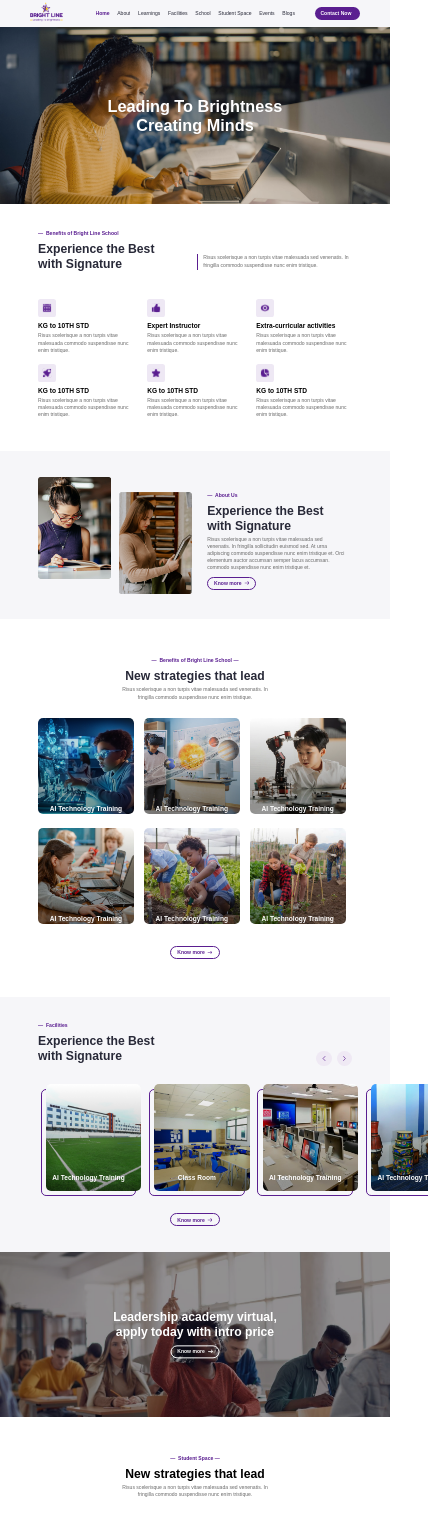
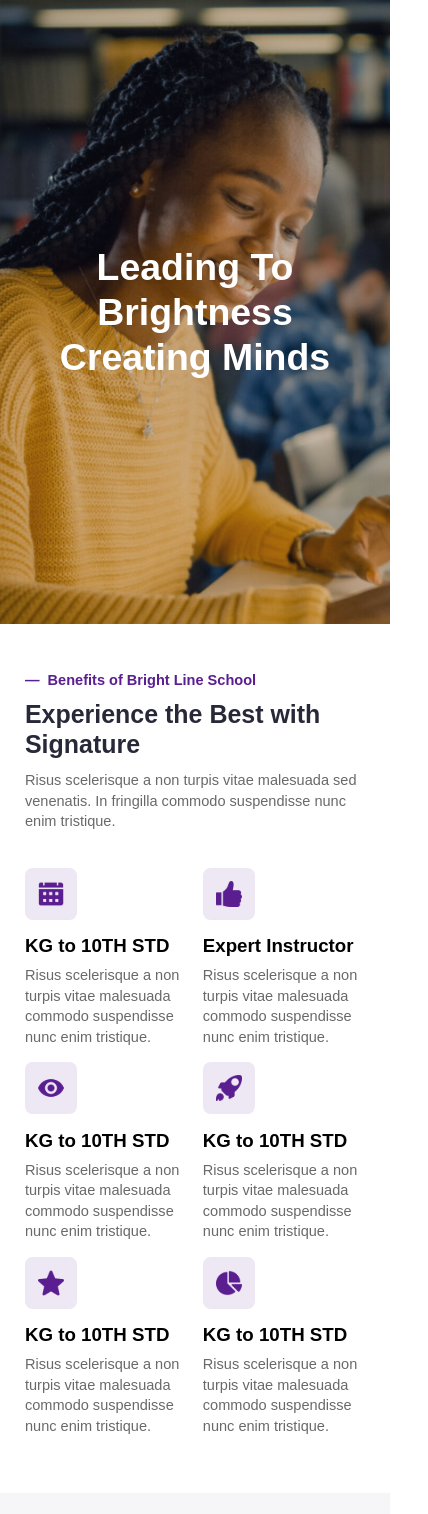
Before and after one commit to lazim-mv/brightLine, a Next.js app: page / in a window 390 px wide. Shown: the top 1514 px of the page, 428 px wide, since content can reach past the window. Built offline with nearby package versions, Linux system fonts and the light colour scheme.

Commit message:
0.0.3 mobileResponsive

```diff
--- a/src/app/Contents.js
+++ b/src/app/Contents.js
@@ -13,7 +13,7 @@ const container2Data = [
   },
   {
     img: "/Container2/3.svg",
-    title: "Extra-curricular activities",
+    title: "KG to 10TH STD",
     description:
       "Risus scelerisque a non turpis vitae malesuada commodo suspendisse nunc enim tristique.",
   },
--- a/src/app/components/ContactBanner.js
+++ b/src/app/components/ContactBanner.js
@@ -5,6 +5,7 @@ import vector from "../../../public/Container9/1.png";
 import {
   BtnComponent,
   SectionDescription,
+  SectionName,
   SectionTitle,
 } from "./ButtonComponent";
 
@@ -21,6 +22,12 @@ const ContactBanner = () => {
           unoptimized
         />
         <div className=" container9Content absolute">
+        <SectionName
+            sectionText={container9Data.sectionName}
+            dashText={true}
+            color="#fff"
+            textAllign="center"
+        />
           <SectionTitle
             sectionText={container9Data.sectionTitle}
             color="#fff"
--- a/src/app/components/Facilities.js
+++ b/src/app/components/Facilities.js
@@ -4,7 +4,7 @@ import { BtnComponent, SectionName, SectionTitle } from "./ButtonComponent";
 import Image from "next/image";
 import ImageCard from "./ImageCard";
 
-const Facilities = ({ content, extraContent }) => {
+const Facilities = ({ content, extraContent, className }) => {
   console.log(extraContent, "facili");
   const cardData = content.imageCard;
   const [currentIndex, setCurrentIndex] = useState(0);
@@ -34,10 +34,7 @@ const Facilities = ({ content, extraContent }) => {
       <div className="container5" id="container5">
         <div className="topContainer5">
           <div>
-            <SectionName
-              sectionText={content.sectionName}
-              weight="700"
-            />
+            <SectionName sectionText={content.sectionName} weight="700" />
             <SectionTitle
               sectionText={content.sectionTitle}
               color="#282938"
@@ -69,7 +66,14 @@ const Facilities = ({ content, extraContent }) => {
             </div>
           </div>
         </div>
-        <div className="carouselWrapper" style={{height:extraContent ? "29.947916666666668vw" : "28.645833333333332vw"}}>
+        <div
+          className={`${className} carouselWrapper`}
+          style={{
+            height: extraContent
+              ? "29.947916666666668vw"
+              : "28.645833333333332vw",
+          }}
+        >
           <div className="carousel">
             {cardData.map((data, index) => (
               <ImageCard
--- a/src/app/components/Footer.js
+++ b/src/app/components/Footer.js
@@ -1,5 +1,6 @@
 import Image from "next/image";
 import React from "react";
+import { SectionDescription } from "./ButtonComponent";
 
 const Footer = () => {
   return (
@@ -28,7 +29,7 @@ const Footer = () => {
         <div className="footerIconContainer">
           <div>
             <Image
-              src="/footer/Maskgroup.png"
+              src="/Footer/Maskgroup.png"
               width={130}
               height={101}
               alt="ImageHeader"
@@ -44,7 +45,7 @@ const Footer = () => {
         <div className="footerIconContainer">
           <div>
             <Image
-              src="/footer/Maskgroup-1.png"
+              src="/Footer/Maskgroup-1.png"
               width={130}
               height={101}
               alt="ImageHeader"
@@ -60,7 +61,7 @@ const Footer = () => {
         <div className="footerIconContainer">
           <div>
             <Image
-              src="/footer/Maskgroup-2.png"
+              src="/Footer/Maskgroup-2.png"
               width={130}
               height={101}
               alt="ImageHeader"
@@ -81,7 +82,7 @@ const Footer = () => {
         <div className="socialIconsContainer">
           <div className="socialMediaIconContainer">
             <Image
-              src="/footer/1(4).png"
+              src="/Footer/1(4).png"
               width={130}
               height={101}
               alt="ImageHeader"
@@ -93,7 +94,7 @@ const Footer = () => {
           </div>
           <div className="socialMediaIconContainer">
             <Image
-              src="/footer/1(5).png"
+              src="/Footer/1(5).png"
               width={130}
               height={101}
               alt="ImageHeader"
@@ -105,7 +106,7 @@ const Footer = () => {
           </div>
           <div className="socialMediaIconContainer">
             <Image
-              src="/footer/1(6).png"
+              src="/Footer/1(6).png"
               width={130}
               height={101}
               alt="ImageHeader"
@@ -117,7 +118,7 @@ const Footer = () => {
           </div>
           <div className="socialMediaIconContainer">
             <Image
-              src="/footer/1(7).png"
+              src="/Footer/1(7).png"
               width={130}
               height={101}
               alt="ImageHeader"
@@ -129,6 +130,13 @@ const Footer = () => {
           </div>
         </div>
       </div>
+      <div className="copyRight">
+        <hr />
+        <SectionDescription
+          sectionText="Copyright © 2023 Bright Line School. All rights reserved."
+          color="rgba(255, 255, 255, 0.60);"
+        />
+      </div>
     </div>
   );
 };
--- a/src/app/globals.css
+++ b/src/app/globals.css
@@ -1,6 +1,12 @@
 :root {
   --font-Khula: 'Khula', sans-serif;
   --font-Nunito: 'Nunito', sans-serif;
+  --containerPadding: 0 9.765625vw;
+  --containerMarginTop: 9.765625vw;
+  --backgroundContainerPadding: 6.510416666666667vw 9.765625vw;
+  --mobileContainerMarginTop: 16vw;
+  --mobileContainerPadding: 0 6.4vw;
+  --mobileBackgroundContainerPadding: 10.666666666666668vw 6.4vw;
 }
 
 * {
@@ -277,7 +283,7 @@ a {
 /* Container2 Start */
 .container2{
   margin-top: 6.510416666666667vw;
-  padding: 0 9.765625vw;
+  padding: var(--containerPadding)
 }
 
 .benefitsTopBox{
@@ -339,7 +345,7 @@ a {
 .container3{
   margin-top: 8.463541666666668vw;
   background: #F6F6F9;
-  padding: 6.510416666666667vw 9.765625vw;
+  padding: var(--backgroundContainerPadding);
 
   display: flex;
   gap: 3.90625vw;
@@ -359,8 +365,8 @@ a {
   display: flex;
   flex-direction: column;
   align-items: center;
-  margin-top: 9.765625vw;
-  padding: 0 9.765625vw;
+  margin-top: var(--containerMarginTop);
+  padding: var(--containerPadding);
 }
 
 .container4Contents{
@@ -413,9 +419,9 @@ a {
 
 /* Container5 Start */
 .container5{
-  margin-top: 9.765625vw;
+  margin-top: var(--containerMarginTop);
   /* margin-bottom: 9.765625vw; */
-  padding: 6.510416666666667vw 9.765625vw;
+  padding: var(--backgroundContainerPadding);
   background: #F6F6F9;
 }
 
@@ -545,8 +551,8 @@ a {
 /* Container6 Start */
 
 .container6{
-  margin-top: 9.765625vw;
-  padding: 0 9.765625vw;
+  margin-top: var(--containerMarginTop);
+  padding: var(--containerPadding);
   display: flex;
   flex-direction: column;
   align-items: center;
@@ -630,11 +636,11 @@ a {
 /* Container8 Start */
 
 .container8{
-  margin-top: 9.765625vw;
+  margin-top: var(--containerMarginTop);
   display: flex;
   flex-direction: column;
   align-items: center;
-  padding: 0 9.765625vw;
+  padding: var(--containerPadding);
 }
 
 .blogsContentContainer{
@@ -662,8 +668,8 @@ a {
 /* Container9 Start */
 
 .container9{
-  margin-top: 9.765625vw;
-  padding: 0 9.765625vw;
+  margin-top: var(--containerMarginTop);
+  padding: var(--containerPadding);
 }
 
 .container9Contact{
@@ -696,8 +702,8 @@ a {
 /* Container9 Start */
 
 .footer{
-  margin-top: 9.765625vw;
-  padding: 0 9.765625vw;
+  margin-top: var(--containerMarginTop);
+  padding: var(--containerPadding);
   padding-top: 5.208333333333334vw;
   display: grid;
   grid-template-columns: 1fr 1fr 1fr 1fr;
@@ -799,3 +805,437 @@ a {
 }
 
 /* Container9 End */
+
+@media only screen and (max-width: 767px) {
+  h1 {
+    font-size: 9.6vw;
+    font-weight: 600;
+    font-family: var(--font-Khula);
+  }
+
+  .heroTitle{
+    line-height: 11.520000000000001vw;
+    width: 87.2vw;
+  }
+
+  h2 {
+    font-size: 6.4vw;
+    font-weight: 600;
+    line-height: 7.680000000000001vw;
+    font-family: var(--font-Khula);
+    width: 83.2vw !important;
+    padding-bottom: 2.666666666666667vw !important;
+  }
+
+  h3 {
+    font-size: 4.8vw;
+    font-weight: 600;
+    line-height: 5.760000000000001vw;
+    font-family: var(--font-Khula);
+    padding-bottom: 1.3333333333333335vw !important;
+  }
+
+  h4 {
+    font-size: 3.733333333333334vw;
+    font-weight: 400;
+    line-height: 7.466666666666668vw;
+    font-family: var(--font-Nunito);
+    padding-bottom: 1.3333333333333335vw !important;
+  }
+
+  p {
+    font-size: 3.733333333333334vw;
+    font-weight: 500;
+    font-family: var(--font-Nunito);
+    color: #696969;
+    font-style: normal;
+    line-height: 5.226666666666667vw;
+    width: 87.2vw !important;
+  }
+
+  a {
+    font-size: 1.04vw;
+    text-decoration: none;
+    color: #282938;
+    font-family: var(--font-Khula);
+  }
+
+  .buttonText{
+    font-size: 3.733333333333334vw;
+    line-height: 4.4799999999999995vw;
+  }
+
+  .btnContainer{
+    width: 35.46666666666667vw !important;
+    height: 9.866666666666667vw;
+    border-radius: 13.333333333333334vw;
+  }
+
+
+
+  .hContainer{
+    display: none;
+  }
+
+  .heroContianer{
+    height: 160vw;
+  }
+
+  .heroContianer img{
+    object-position: -200px;
+    height: 160vw;
+    object-fit: cover;
+  }
+
+  .container2{
+    margin-top: 10.666666666666668vw;
+    padding: 0 6.4vw;
+  }
+
+  .benefitsTopBox{
+    flex-direction: column;
+    justify-content: flex-start;
+    align-items: flex-start;
+  }
+
+  .benefitBottomBox{
+    margin-top: 6.666666666666667vw;
+    gap: 4vw;
+  }
+
+  .cardContainer{
+    width: 41.6vw;
+    height: 45.86666666666667vw;
+    gap: 0;
+  }
+
+  .cardIcon{
+    width: 13.333333333333334vw !important;
+    height: 13.333333333333334vw !important;
+    margin-bottom: 4vw;
+    margin-top: 1.3333333333333335vw;
+  }
+
+  .cardContent p{
+    width: 41.6vw !important;
+  }
+
+  .secondCol div{
+    display: none;
+  }
+  .container3{
+    margin-top: var(--mobileContainerMarginTop);
+    padding: var(--mobileBackgroundContainerPadding);
+
+    flex-direction: column;
+    gap: 10.666666666666668vw;
+  }
+
+  .aboutImage{
+    width: 87.2vw !important;
+    height: 66.192vw !important;
+  }
+
+  .aboutContent{
+    order: -1;
+  }
+
+  .aboutContent .btnContainer{
+    margin-top: 4vw !important;
+  }
+
+  .rightArrow{
+    width: 4vw !important;
+    height: 2.666666666666667vw !important;
+    object-position: initial !important;
+  }
+
+  .container4{
+    margin-top: var(--mobileContainerMarginTop);
+    padding: var(--mobileContainerPadding);
+  }
+
+  .container4Contents{
+    width: auto;
+  }
+
+  .container4Contents h2, p{
+    width: auto !important;
+  }
+
+  .container4CardContainer{
+    margin-top: 8vw;
+    flex-wrap: nowrap;
+    width: 100%;
+    overflow-x: scroll;
+  }
+
+  .imageCardBackground{
+    width: 66.66666666666666vw;
+    height: 66.66666666666666vw;
+    border-radius: 2.666666666666667vw;
+  }
+
+  .imageCardContent{
+    width: 100%;
+  }
+
+  .imageCardContent h3{
+    width: 100%;
+  }
+
+  .container4 .btnContainer{
+    margin-top: 8vw !important;
+  }
+
+  .container5{
+    margin-top: var(--mobileContainerMarginTop);
+    padding: var(--mobileBackgroundContainerPadding);
+    padding-top: 41.6vw;
+  }
+
+  .container5 .carouselWrapper{
+    margin-top: 0;
+  }
+
+  .container5 .topContainer5{
+    display: none;
+  }
+
+  .carouselButtonContainer{
+    display: none;
+  }
+
+  .carouselWrapper{
+    margin-top: 7.199999999999999vw;
+    height: 74.9vw !important;
+    width: auto;
+    overflow-x: scroll;
+    padding-bottom: 0.5333333333333333vw;
+  }
+
+  .carousel{
+    gap: 4vw;
+  }
+
+  .imageContainer{
+    margin-left: 4vw;
+  }
+
+  .imageContainer img{
+    width: 62.66666666666667vw ;
+    height: 70.39999999999999vw ;
+    border-radius: 2.666666666666667vw;
+  }
+
+  .imageFrame{
+    width: 62.66666666666667vw ;
+    height: 70.39999999999999vw ;
+    right: 3.802083vw;
+    top: 3.802083vw;
+  }
+
+  .topContainer5 h4 h2{
+    text-align: center;
+  }
+
+  .imageContainer .imageCardContent {
+    width: 65%;
+  }
+
+  .faciliteiesBannerContainer5{
+
+  }
+
+  .faciliteiesBannerContainer5 .heroContianer .hImage{
+    object-position: -140.333333vw;
+    height: 160vw;
+    object-fit: cover;
+  }
+
+  .faciliteiesBannerContainer5 .absolute h2{
+    padding-bottom: 4vw !important;
+  }
+
+  .container6{
+    margin-top: var(--mobileContainerMarginTop);
+    padding: var(--mobileContainerPadding);
+  }
+
+  .studentSpaceImageContainerGrid{
+    grid-template-columns: 66.66666666666666vw 66.66666666666666vw 66.66666666666666vw 66.66666666666666vw 66.66666666666666vw;;
+    overflow-x: scroll;
+    width: 100%;
+    gap: 4vw;
+  }
+
+  .item img{
+    height: 63.303733333333334vw;
+    width: 66.66666666666666vw;
+    border-radius: 2.666666666666667vw;
+  }
+
+  .studentSpaceImageContainerGrid .item{
+    grid-row: auto;
+  }
+
+  .container5 .btnContainer{
+    margin-top: 8vw !important;
+  }
+
+  .container6 .btnContainer{
+    margin-top: 8vw !important;
+  }
+
+  .container7 .btnContainer{
+    margin-top: 8vw !important;
+  }
+
+  .container8 .btnContainer{
+    margin-top: 8vw !important;
+  }
+
+  .container7{
+    height: auto !important;
+  }
+
+  .container7 .relative img{
+    width: 66.66666666666666vw;
+    height: 56.5872vw !important;
+  }
+
+  .container7 .schoolEvent{
+    width: auto;
+  }
+
+  .container7 .carousel .imageContainer{
+    margin-left: 0;
+  }
+
+
+  .container8{
+    margin-top: var(--mobileContainerMarginTop);
+    padding: var(--mobileContainerPadding);
+  }
+
+  .blogsContentContainer p{
+    padding: 0 !important;
+  }
+
+  .container8 .carousel{
+    margin-top: 8vw !important;
+    width: 100%;
+    overflow-x: scroll;
+  }
+
+  .container8 .relative img{
+    width: 66.66666666666666vw !important;
+    height: 56.5872vw !important;
+  }
+
+  .container8 .blogsCardContent{
+    width: 100%;
+  }
+
+  .blogsCardContent .dateAndRoundPoint {
+    width: 40vw;
+    height: 7.466666666666668vw;
+    margin-bottom: 2.666666666666667vw;
+  }
+
+  .container9{
+    margin-top: var(--mobileContainerMarginTop);
+    padding: var(--mobileContainerPadding);
+  }
+
+  .container9Contact{
+    width: 87.2vw;
+    height: 81.06666666666666vw;
+    border-radius: 5.333333333333334vw;
+  }
+
+  .container9Contact .btnContainer{
+    margin-top: 4vw !important;
+  }
+
+  .container9Contact .hImage{
+    top: 75%;
+    width: 87.2vw;
+    height: 14.399999999999999vw;
+  }
+
+  .footer{
+    margin-top: var(--mobileContainerMarginTop);
+    padding: var(--mobileContainerPadding);
+    padding-top: 8vw;
+    grid-template-columns: 1fr;
+    grid-template-rows: 16vw 29.86666666666667vw 40.8vw 16.53333333333333vw 22.400000000000002vw;
+    height: 165.6vw;
+    gap: 8vw;
+  }
+
+  .footer .quickLinks{
+    height: 29.86666666666667vw;
+    flex-wrap: wrap;
+  }
+
+  .footer h3{
+    line-height: 5.760000000000001vw;
+  }
+
+  .footer a{
+    font-size: 3.733333333333334vw;
+    line-height: 5.226666666666667vw;
+  }
+
+  .footer div{
+    gap: 2vw;
+  }
+
+  .footer .logo{
+    width: 19.7024vw;
+    height: 16vw;
+  }
+
+  .footer .logo img{
+    width: 17.057866666666666vw;
+    height: 13.355466666666665vw;
+  }
+
+  .footer .socialIconsContainer{
+    gap: 2.666666666666667vw;
+  }
+
+  .footer .footerContactUs {
+    gap: 2.666666666666667vw;
+  }
+
+  .footer .footerIconContainer{
+    gap: 2.666666666666667vw;
+  }
+
+  .footer .footerIconContainer div {
+    width: 8vw;
+    height: 8vw;
+    border-radius: 13.333333333333334vw;
+  }
+
+  .footerIcon{
+    width: 3.2vw;
+    height: 3.2vw;
+  }
+
+
+  .footer .socialIconsContainer .socialMediaIconContainer {
+    width: 8vw;
+    height: 8vw;
+    border-radius: 13.333333333333334vw;
+  }
+
+  hr{
+    margin: 4vw auto 5.333333333333334vw auto;
+    width: 100%;
+    height: 1px;
+  }
+
+}
--- a/src/app/page.js
+++ b/src/app/page.js
@@ -27,7 +27,7 @@ export default function Home() {
         <Facilities content={container5Data}/>
         <Banner />
         <StudentSpace />
-        <Facilities content={container7Data}  extraContent={true}/>
+        <Facilities content={container7Data}  extraContent={true} className="container7"/>
         <Blogs />
         <ContactBanner />
         <Footer />
```
